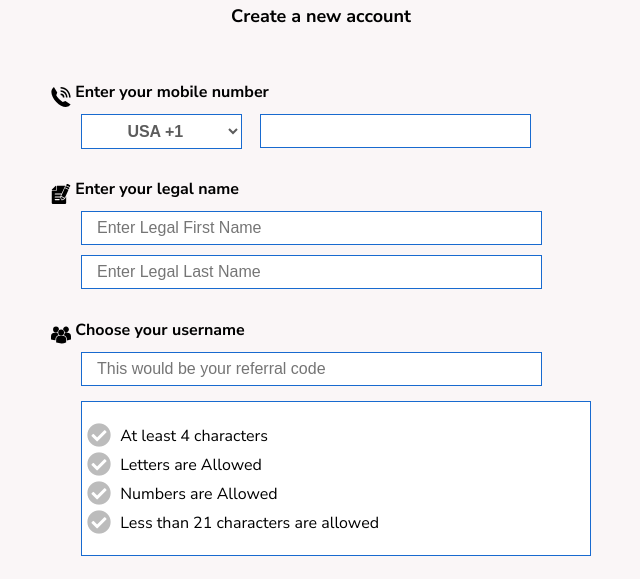
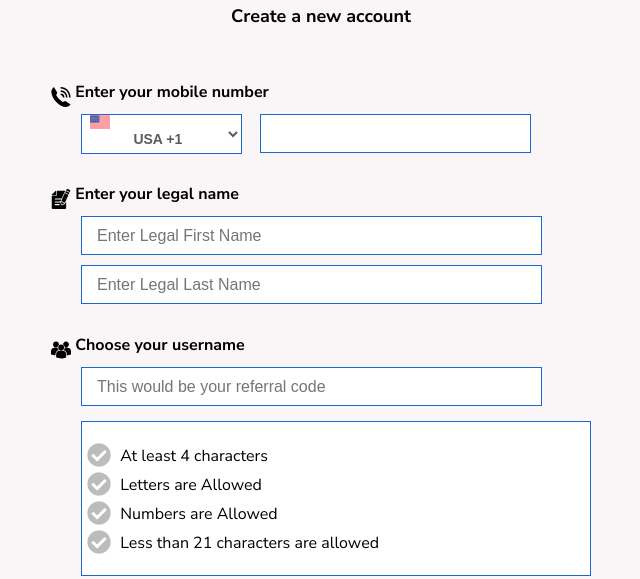
Before and after one commit to ch-ivy/form-submission, a plain HTML site: page index.html in a window 1280 px wide. Shown: the part 142-721 px from the top of the page, without its empty margins (319-959 px from the left). Drawn offline with Linux system fonts and the light colour scheme; a script that the page names is missing; a web font is replaced by a local one.

Commit message:
add img icon for select option

```diff
--- a/index.html
+++ b/index.html
@@ -51,6 +51,11 @@
                            </div>
                            <div class="tel-input required">
                               <div class="code">
+                                 <img
+                                    src="/icons/united-states.svg"
+                                    class="sel-icon"
+                                    alt=""
+                                 />
                                  <select name="" id="">
                                     <option value="USA">USA +1</option>
                                  </select>
--- a/styles.css
+++ b/styles.css
@@ -36,7 +36,7 @@ form {
 
 input {
    width: 86%;
-   height: 30px;
+   height: 35px;
    padding-left: 15px;
    padding-right: 5px;
    outline: none !important;
@@ -146,20 +146,31 @@ input:focus {
 .tel-input .code {
    flex: 0 0 35%;
    max-width: 35%;
+   position: relative;
 }
 .tel-input .tel-num {
    flex: 0 0 57%;
    max-width: 57%;
 }
 .tel-input .code select {
-   height: 35px;
+   height: 40px;
    background: white;
    font-weight: bold;
-   font-size: 16px;
+   font-size: 14px;
    text-align: center;
    color: #5c5c5c;
    position: relative;
    width: 90%;
+   padding-top: 9px;
+   padding-left: 5px;
+}
+.tel-input .code .sel-icon {
+   position: absolute;
+   width: 20px;
+   height: 20px;
+   z-index: 1;
+   bottom: 64%;
+   left: 5%;
 }
 
 .tel-input .code select option img {
```
